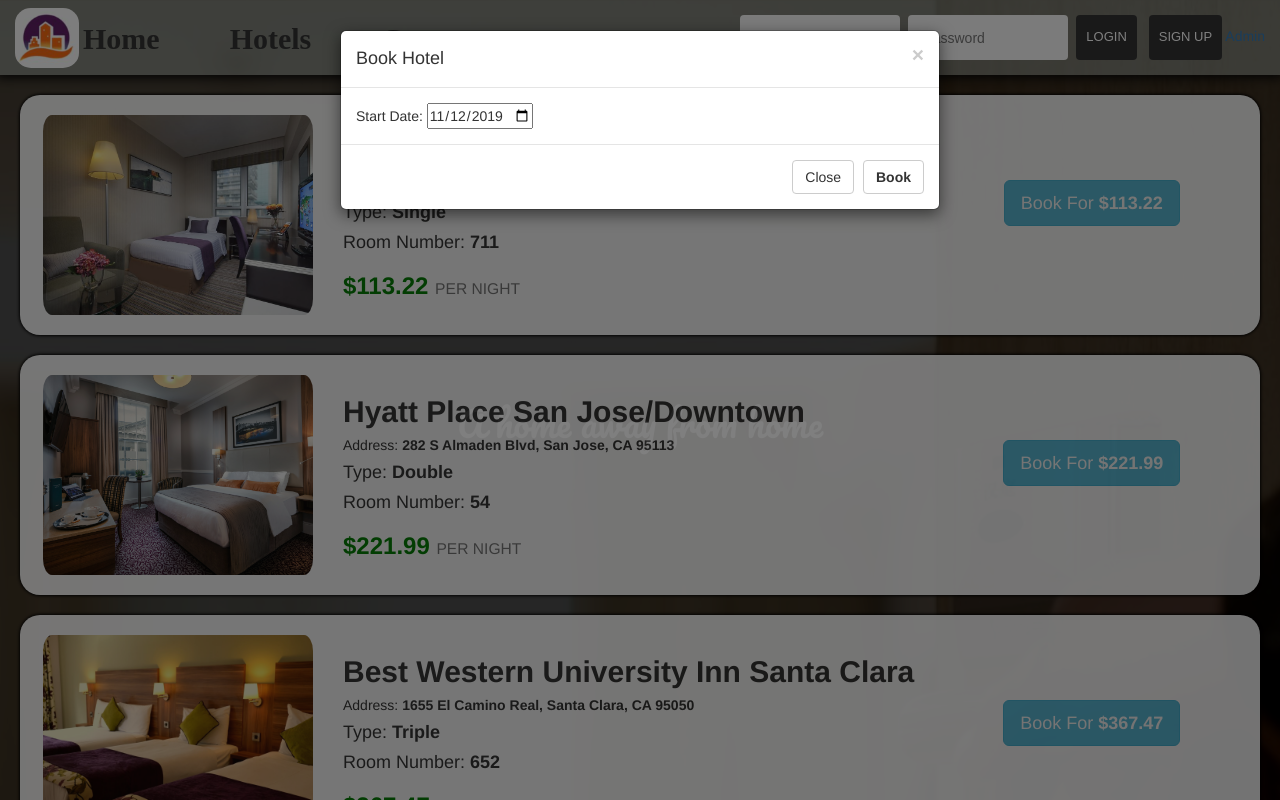
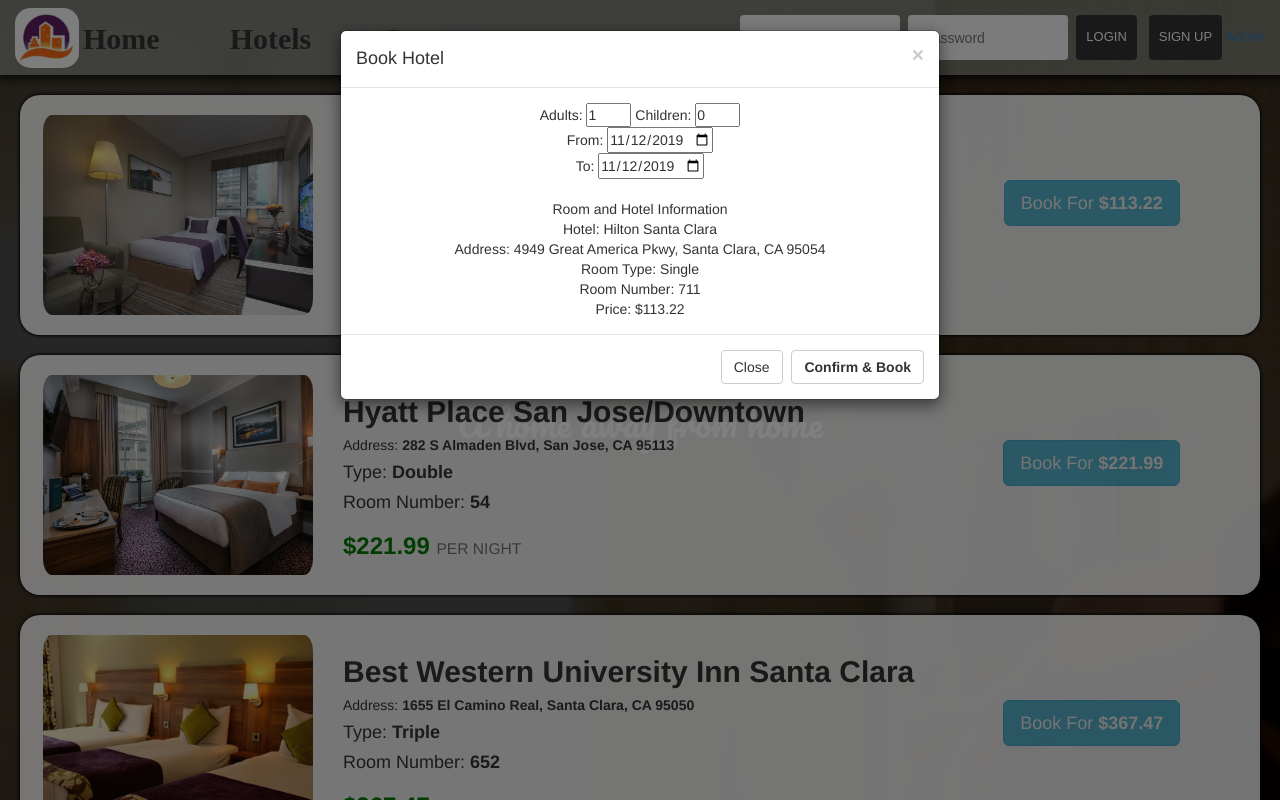
Before and after one commit to raza-bot/Hotel-Managment-App, a PHP site: page /index.php in a window 1280 px wide, after a click that opens the changed part. Run offline with PHP 8.4, Linux system fonts and the light colour scheme; data comes from the database, SQL or seed files in the repository.

Commit message:
Booking UI

```diff
--- a/ProjectCode/room_list.php
+++ b/ProjectCode/room_list.php
@@ -74,12 +74,21 @@
                         <h4 class="modal-title">Book Hotel</h4>
                     </div>
                     <form action="index.php" method="post">
-                            <div class="modal-body">
-                                Start Date: <input type="date" min=$today max=$max value=$today>
+                            <div class="modal-body" align='center'>
+                                Adults: <input type="number" name="quantity" min="1" max="5" value=1>
+                                Children: <input type="number" name="quantity" min="0" max="5" value=0> <br>
+                                From: <input type="date" min=$today max=$max value=$today><br>
+                                To: <input type="date" min=$today max=$max value=$today><br><br>
+                                Room and Hotel Information <br>
+                                Hotel: $row[6] <br>
+                                Address: $row[7] <br>
+                                Room Type: $row[2] <br>
+                                Room Number: $row[1] <br>
+                                Price: $$row[4] <br>
                             </div>
                         <div class="modal-footer">
                             <button type="button" class="btn btn-default" data-dismiss="modal">Close</button>
-                            <button type="submit" class="btn btn-default" name="addpayment"><b>Book</b></button>
+                            <button type="submit" class="btn btn-default" name="addpayment"><b>Confirm & Book</b></button>
                         </div>
                         </div>
                     </form>
```
